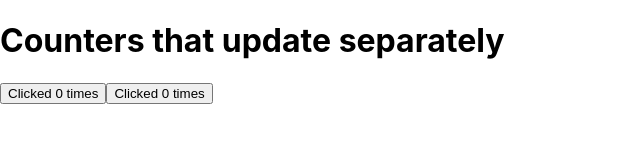
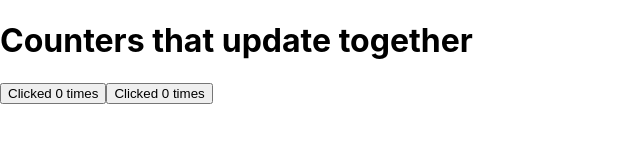
Before and after one commit to korbosit/react-dev, a React (Create React App) app: page / in a window 1280 px wide. Shown: the top 160 px of the page, without its empty margins (0-640 px from the left). Built offline with nearby package versions, Linux system fonts and the light colour scheme.

Commit message:
useState

```diff
--- a/src/App.js
+++ b/src/App.js
@@ -1,5 +1,4 @@
 import { useState } from 'react';
-
 import './App.css';
 
 
@@ -17,7 +16,43 @@
 //   );
 // }
 
-function MyButton() {
+//========================================================================================================================================================
+
+
+// function MyButton() {
+// 	const [count, setCount] = useState(0);
+
+// 	function handleClick() {
+// 		 setCount(count + 1);
+// 	}
+
+// 	return (
+// 		 <button onClick={handleClick}>
+// 			  Clicked {count} times
+// 		 </button>
+// 	);
+// }
+// function App() {
+//    return (
+//       <div>
+//          <h1>Counters that update separately</h1>
+//          <MyButton />
+//          <MyButton />
+//       </div>
+//    );
+// }
+
+//========================================================================================================================================================
+
+function MyButton({count, onClick }) {
+	return (
+		<button onClick={onClick}>
+			 Clicked {count} times
+		</button>
+  );
+}
+
+function App() {
 	const [count, setCount] = useState(0);
 
 	function handleClick() {
@@ -25,20 +60,12 @@
 	}
 
 	return (
-		 <button onClick={handleClick}>
-			  Clicked {count} times
-		 </button>
+		 <div>
+			  <h1>Counters that update together</h1>
+			  <MyButton count={count} onClick={handleClick} />
+			  <MyButton count={count} onClick={handleClick} />
+		 </div>
 	);
 }
 
-function App() {
-   return (
-      <div>
-         <h1>Counters that update separately</h1>
-         <MyButton />
-         <MyButton />
-      </div>
-   );
-}
-
 export default App;
```
